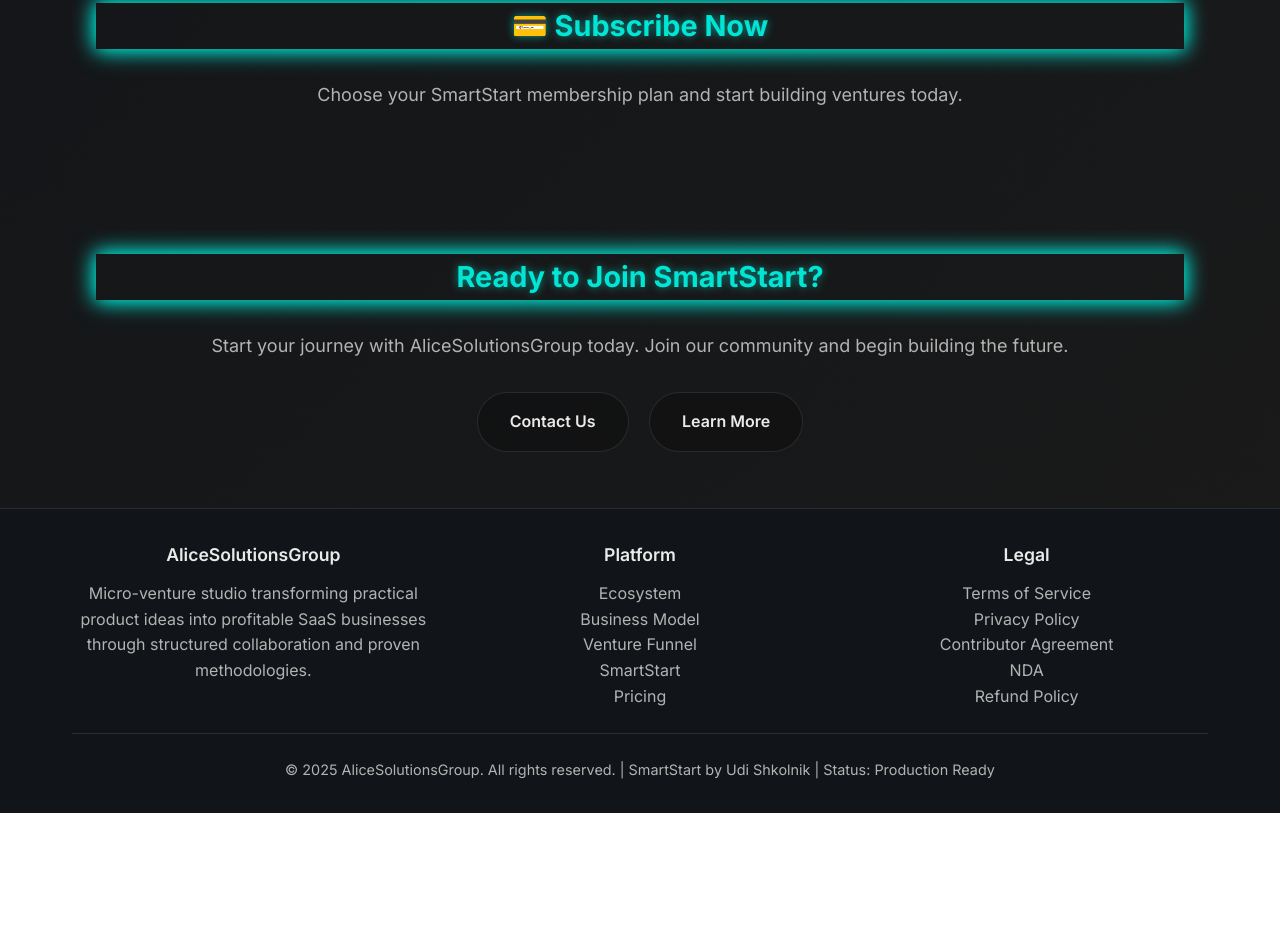
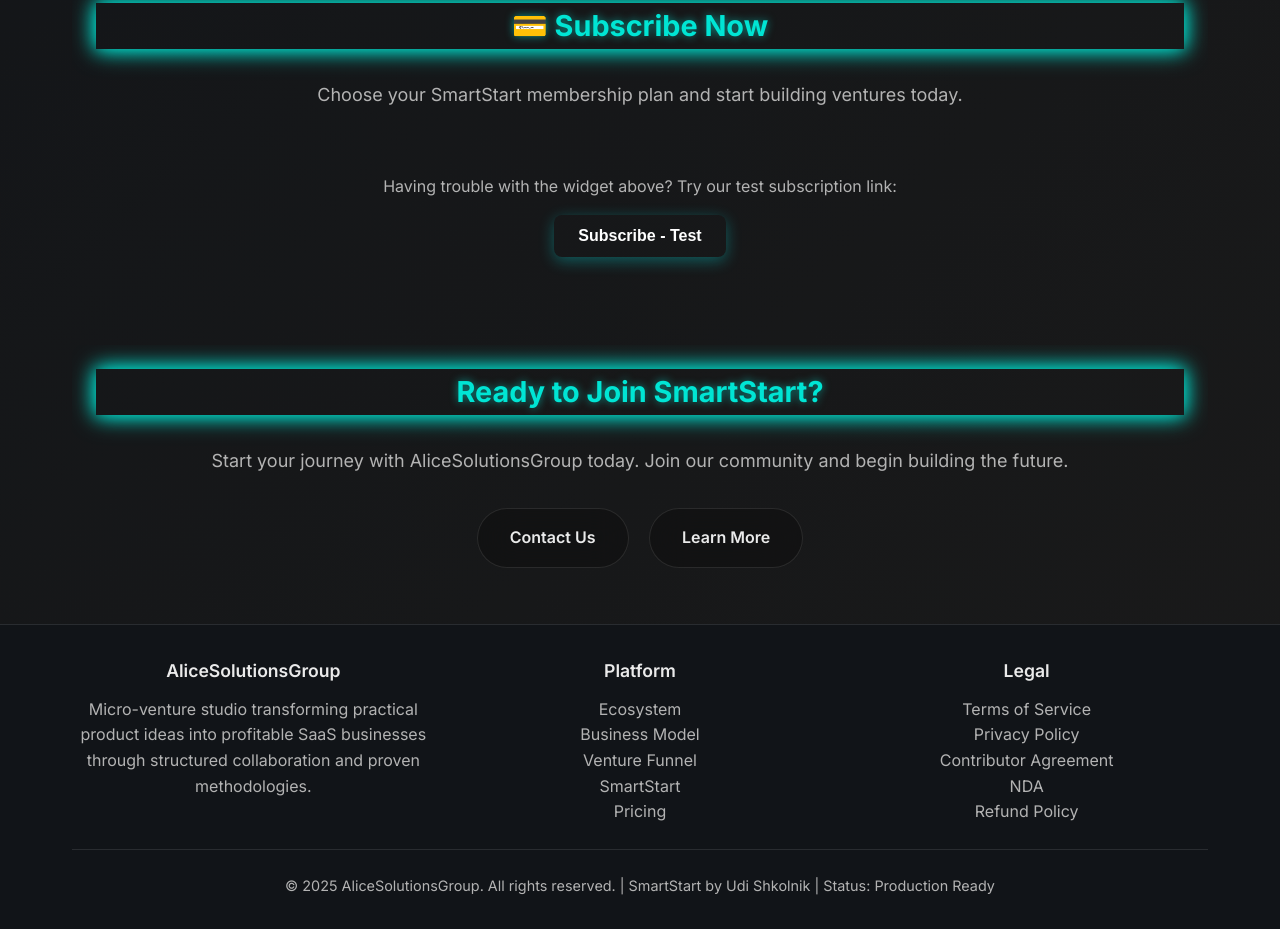
Before and after one commit to udishkolnik/WonderLand_app, a website: page website/pricing.html in a window 1280 px wide. Shown: the part 4349-5278 px from the top of the page. Before the commit the page ends 5162 px from the top, so only its background shows below. Drawn offline with Linux system fonts and the light colour scheme; a script that the page names is missing.

Commit message:
Add subscription test button to pricing page
- Added test subscription button below Zoho widget
- Button opens Zoho secure billing link in new tab
- Styled with cyan accent color and hover effects
- Includes helpful text for users having widget issues

```diff
--- a/website/pricing.html
+++ b/website/pricing.html
@@ -319,6 +319,32 @@
       data-product_url="https://billing.zohocloud.ca">
     </div>
     <script src="https://js.zohostatic.com/books/zfwidgets/assets/js/zf-widget.js"></script>
+
+    <!-- Subscription Test Button -->
+    <div style="text-align: center; margin-top: 2rem; padding-top: 2rem; border-top: 1px solid var(--border-color);">
+      <p style="font-size: 1rem; color: var(--text-secondary); margin-bottom: 1rem;">
+        Having trouble with the widget above? Try our test subscription link:
+      </p>
+      <button
+        onclick="window.open('https://billing.zohosecure.ca/subscribe/80acd4f75fc11ade8382abc9ca5c205ef35c7564ff13c9670befed3afeaa53b9/TST001')"
+        style="
+          background: var(--accent-cyan);
+          color: white;
+          border: none;
+          padding: 12px 24px;
+          border-radius: 8px;
+          font-size: 1rem;
+          font-weight: 600;
+          cursor: pointer;
+          transition: all 0.3s ease;
+          box-shadow: 0 4px 15px rgba(0, 255, 255, 0.3);
+        "
+        onmouseover="this.style.transform='translateY(-2px)'; this.style.boxShadow='0 6px 20px rgba(0, 255, 255, 0.4)'"
+        onmouseout="this.style.transform='translateY(0)'; this.style.boxShadow='0 4px 15px rgba(0, 255, 255, 0.3)'"
+      >
+        Subscribe - Test
+      </button>
+    </div>
    </div>
   </div>
  </section>
```
